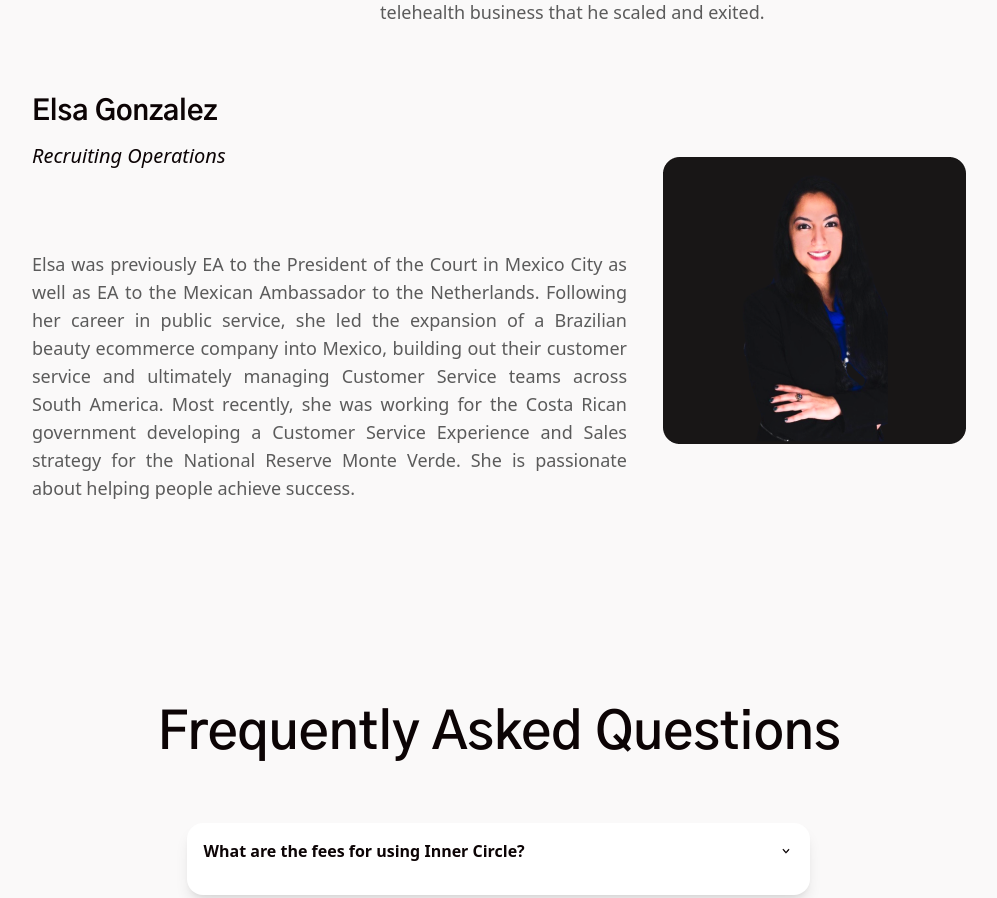
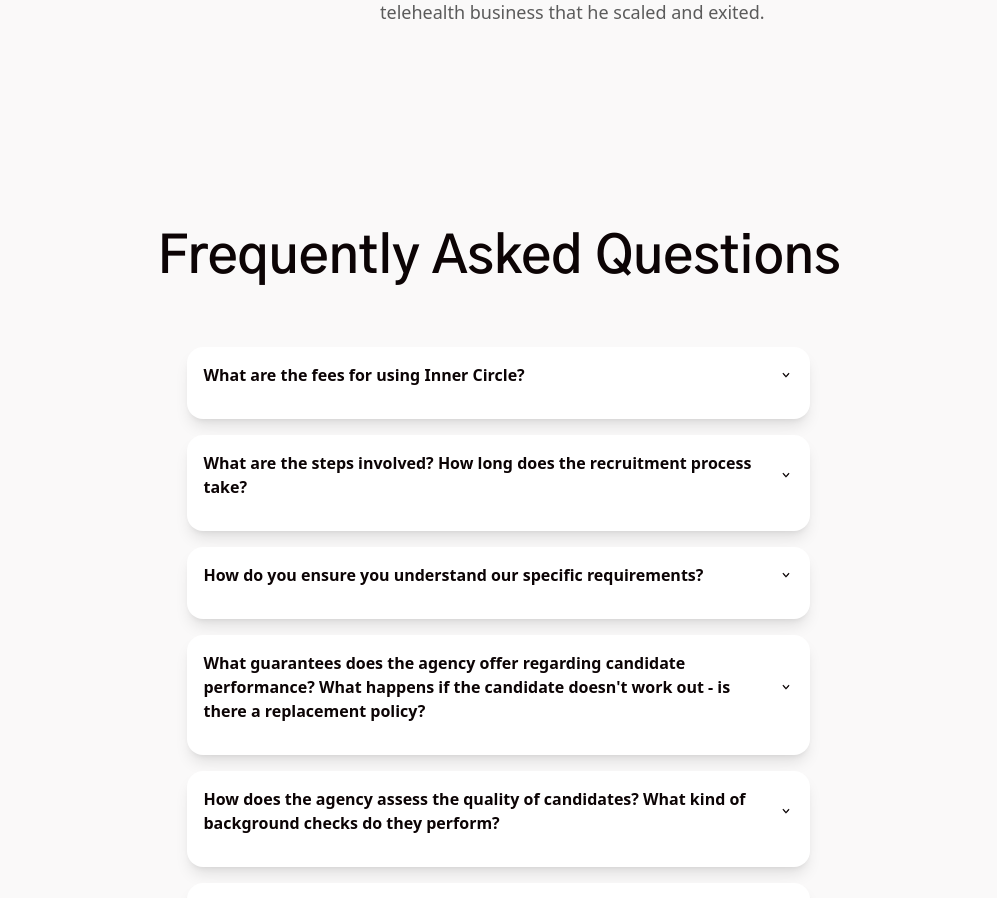
Before and after one commit to ahmadthebani/innercircletalent, a React (Create React App) app: page /#/easforfounders in a window 1280 px wide. Shown: the part 4391-5289 px from the top of the page, without its empty margins (141-1138 px from the left). Built offline with nearby package versions, Linux system fonts and the light colour scheme.

Commit message:
remove elsa

```diff
--- a/src/compenents/Easforfounders/Team.jsx
+++ b/src/compenents/Easforfounders/Team.jsx
@@ -15,14 +15,7 @@ const Team = () => {
                         <p className='text-xs sm:text-sm md:text-base xl:text-lg leading-[23px] text-[#5B5B5B]'>Ahmad has worked with US startups for over a decade, leading Bizops, Finance and Engineering teams across a global workforce. He's extremely excited about connecting exceptional global talent with top tier companies and thinks of recruiting as a full cycle journey that ends not on a start date, but with enduring employee retention. Companies are built on the foundation of their talent, and the right people in the right roles at the right stage of company can create real magic. Most recently Ahmad was CEO of an 8 figure telehealth business that he scaled and exited.</p>
                     </div>
                 </div>
-                <div className='flex flex-col-reverse lg:flex-row justify-center lg:justify-between items-center gap-2 sm:gap-9 mb-[72px]'>
-                    <div className='text-center lg:text-justify max-w-[596px] '>
-                        <h4 className='font-gothic-a1 font-bold  text-xs sm:text-base md:text-xl lg:text-[28px] leading-[36px] text-[#0C0405]'>Elsa Gonzalez</h4>
-                        <h6 className='font-normal text-xs sm:text-sm md:text-lg lg:text-xl  leading-[26px] text-[#0C0405] italic mt-0 sm:mt-4 mb-0 sm:mb-5 lg:mb-20'>Recruiting Operations</h6>
-                        <p className='text-xs sm:text-sm md:text-base xl:text-lg leading-[23px] text-[#5B5B5B]'>Elsa was previously EA to the President of the Court in Mexico City as well as EA to the Mexican Ambassador to the Netherlands. Following her career in public service, she led the expansion of a Brazilian beauty ecommerce company into Mexico, building out their customer service and ultimately managing Customer Service teams across South America. Most recently, she was working for the Costa Rican government developing a Customer Service Experience and Sales strategy for the National Reserve Monte Verde. She is passionate about helping people achieve success.</p>
-                    </div>
-                    <img src={ElsaPic} alt="ElsaPic" className='w-[135px] sm:w-auto' />
-                </div>
+
             </div>
         </div>
     </div>
```
